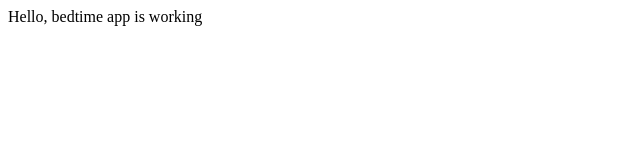
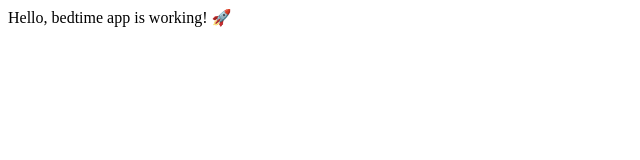
Before and after one commit to ravishankaraiofficial/bedtime-story-voice-clone, an Astro site: page / in a window 1280 px wide. Shown: the full height of the page, 0-640 px from the left. Built offline with nearby package versions, Linux system fonts and the light colour scheme; Astro itself is replaced by a stand-in of ours.

Commit message:
Test auto deploy

```diff
--- a/src/pages/index.astro
+++ b/src/pages/index.astro
@@ -9,6 +9,6 @@
     <title>Bedtime App</title>
   </head>
   <body>
-    Hello, bedtime app is working
+    Hello, bedtime app is working! 🚀
   </body>
 </html>
```
